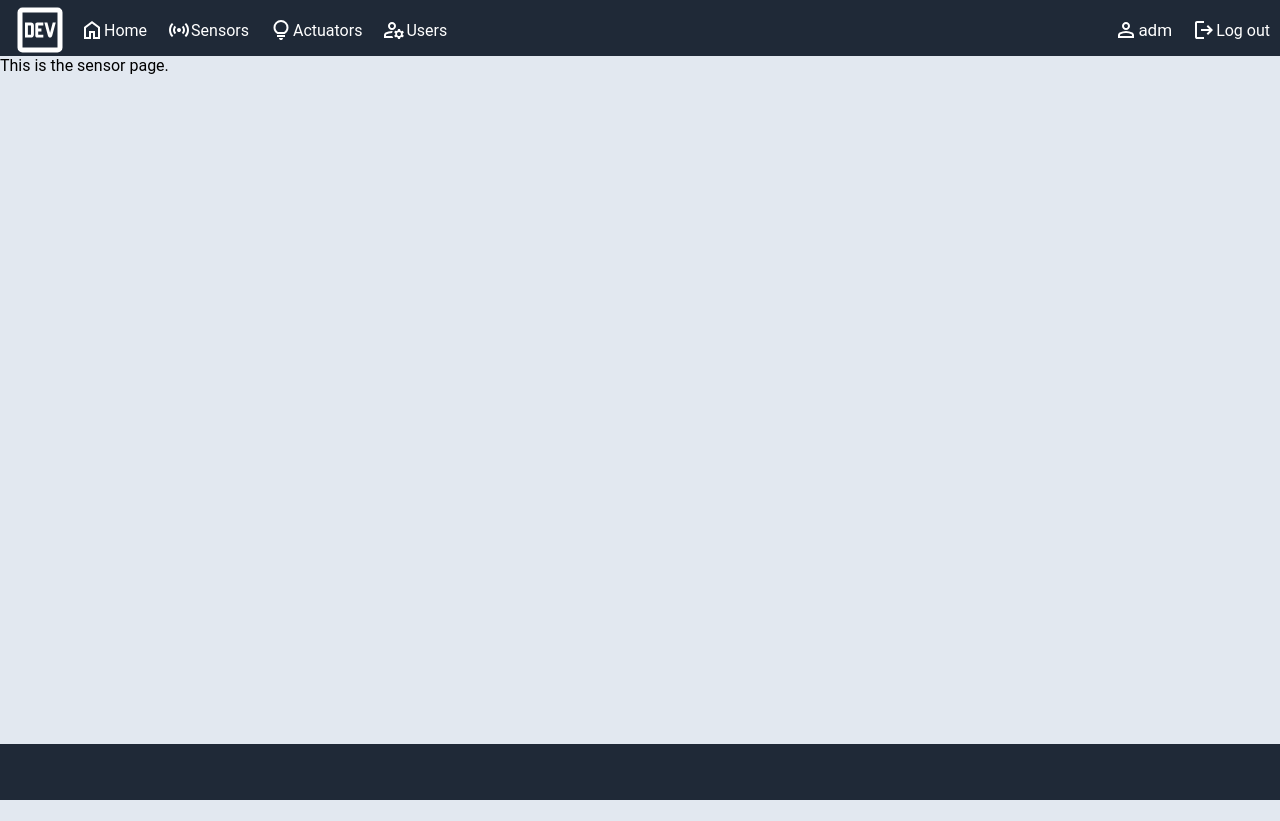
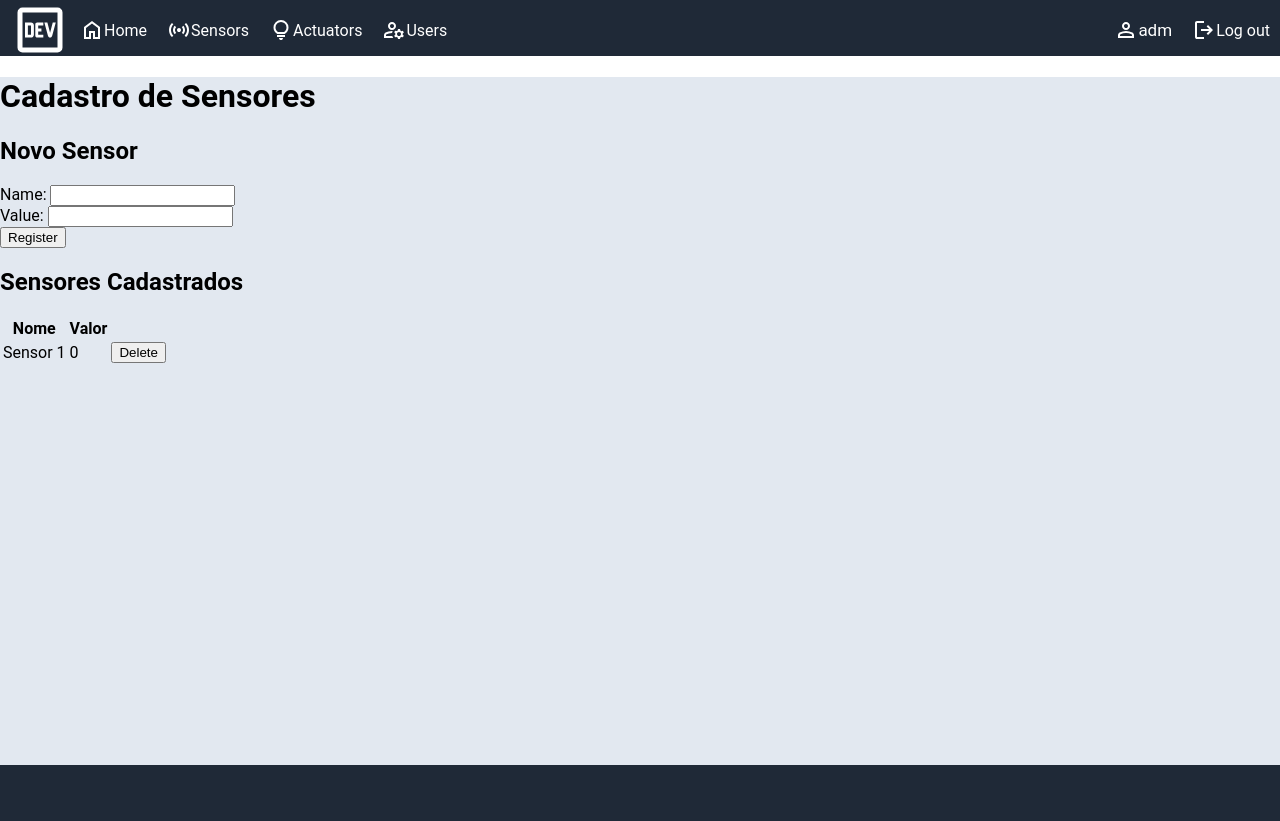
Before and after one commit to nick11nic/flask-web-app, a Flask app: page /sensor in a window 1280 px wide. Before the commit the page ends 800 px from the top, so only its background shows below. Run offline with Flask 3, Linux system fonts and the light colour scheme; the visitor is signed in with stand-in values (Sample User, id 1).

Commit message:
sensor CRD

```diff
--- a/blueprints/sensor.py
+++ b/blueprints/sensor.py
@@ -1,13 +1,31 @@
-from flask import Blueprint, render_template, redirect, session
+from flask import Blueprint, render_template, redirect, request, session
 
-sensor = Blueprint(
-    "sensor", __name__, static_folder="static", template_folder="templates"
-)
+sensor = Blueprint("sensor", __name__, static_folder="static", template_folder="templates")
 
+sensors = [{"id": 1, "name": "Sensor 1", "value": "0"},]
 
 @sensor.route("/sensor")
 def sensor_blueprint():
     if "user" not in session:
         return redirect("/login")
 
-    return render_template("sensor.html")
+    return render_template("sensor.html", sensors=sensors)
+
+@sensor.route("/create_sensor", methods=["POST"])
+def create_sensor():
+    global sensors
+    name = request.form.get("name")
+    value = request.form.get("value")
+    sensor_id = len(sensors) + 1
+    new_sensor = {"id": sensor_id, "name": name, "value": value}
+    sensors.append(new_sensor)
+    return redirect("/sensor")
+
+@sensor.route("/delete_sensor/<int:sensor_id>", methods=["POST"])
+def delete_sensor(sensor_id):
+    global sensors
+    for sensor in sensors:
+        if sensor["id"] == sensor_id:
+            sensors.remove(sensor)
+            break
+    return redirect("/sensor")
--- a/templates/sensor.html
+++ b/templates/sensor.html
@@ -1,7 +1,39 @@
 {% extends "base.html" %}
+
 {% block title%}
 Sensor Page
 {% endblock %}
+
 {% block content%}
-This is the sensor page.
+<h1>Cadastro de Sensores</h1>
+
+<h2>Novo Sensor</h2>
+<form action="/create_sensor" method="post">
+    <label for="nome">Name:</label>
+    <input type="text" id="name" name="name" required><br>
+
+    <label for="valor">Value:</label>
+    <input type="number" id="value" name="value" required><br>
+
+    <button type="submit">Register</button>
+</form>
+
+<h2>Sensores Cadastrados</h2>
+<table>
+    <tr>
+        <th>Nome</th>
+        <th>Valor</th>
+    </tr>
+    {% for sensor in sensors %}
+    <tr>
+        <td>{{ sensor.name }}</td>
+        <td>{{ sensor.value }}</td>
+        <td>
+            <form action="/delete_sensor/{{sensor.id}}" method="POST">
+                <button type="submit">Delete</button>
+            </form>
+        </td>
+    </tr>
+    {% endfor %}
+</table>
 {% endblock %}
--- a/templates/user.html
+++ b/templates/user.html
@@ -59,5 +59,4 @@
     <button type="submit">Update</button>
 </form>
 
-
 {% endblock %}
```
Also changed, not shown: main.py (line endings or trailing spaces).
